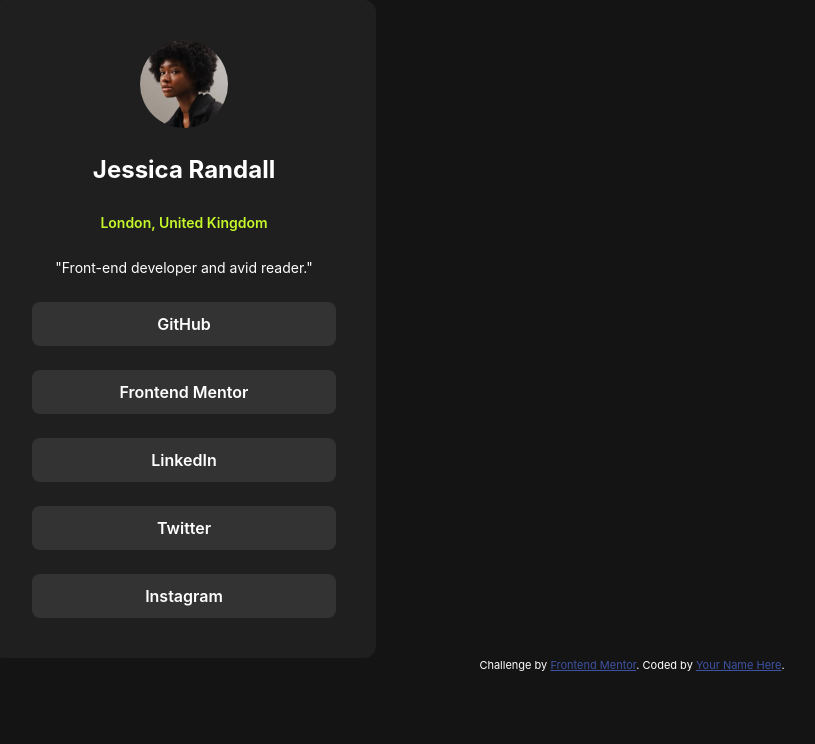
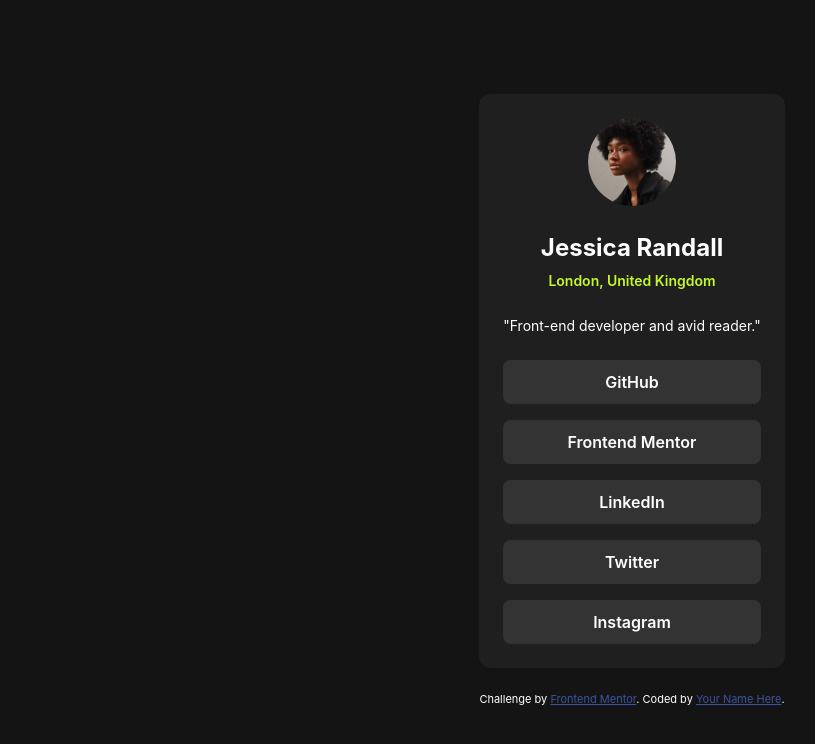
Before and after one commit to majdal01/social-links-profile, a plain HTML site: page index.html in a window 1280 px wide. Shown: the whole page, without its empty margins (8-823 px from the left). Drawn offline with Linux system fonts and the light colour scheme.

Commit message:
Styling nav

```diff
--- a/index.html
+++ b/index.html
@@ -17,8 +17,12 @@
       <section class="profile-card">
 
         <img src="assets/images/avatar-jessica.jpeg" alt="Image of Jessica Randall" class="profile-image">
-        <h1>Jessica Randall</h1>
-        <p class="p-bold-green">London, United Kingdom</p>
+
+        <article>
+          <h1>Jessica Randall</h1>
+          <p class="p-bold-green">London, United Kingdom</p>
+        </article>
+
         <p>"Front-end developer and avid reader."</p>
 
         <nav>
--- a/style.css
+++ b/style.css
@@ -25,6 +25,11 @@ body {
   background-color: var(--background-color);
   color: var(--text-color);
   font-family: var(--font-family);
+  display: flex;
+  flex-direction: column;
+  justify-content: center;
+  align-items: center;
+  min-height: 100vh;
 }
 
 h1 {
@@ -32,6 +37,7 @@ h1 {
   font-weight: 700;
   line-height: 150%;
   letter-spacing: 0;
+  margin-bottom: var(--spacing-50);
 }
 
 p {
@@ -53,7 +59,7 @@ nav {
 ul {
   display: flex;
   flex-direction: column;
-  gap: var(--spacing-300);
+  gap: var(--spacing-200);
   list-style: none;
 }
 
@@ -78,7 +84,7 @@ nav ul li a:hover {
   max-width: 24rem; /* 384px */
   background-color: var(--card-color);
   text-align: center;
-  padding: var(--spacing-500);
+  padding: clamp(var(--spacing-300), var(--spacing-300), var(--spacing-500));
   display: flex;
   flex-direction: column;
   align-items: center;
@@ -92,5 +98,5 @@ nav ul li a:hover {
 }
 
 /*Attributes*/
-.attribution { font-size: 11px; text-align: center; }
+.attribution { font-size: 11px; text-align: center; margin-top: var(--spacing-300); }
 .attribution a { color: hsl(228, 45%, 44%); }
```
